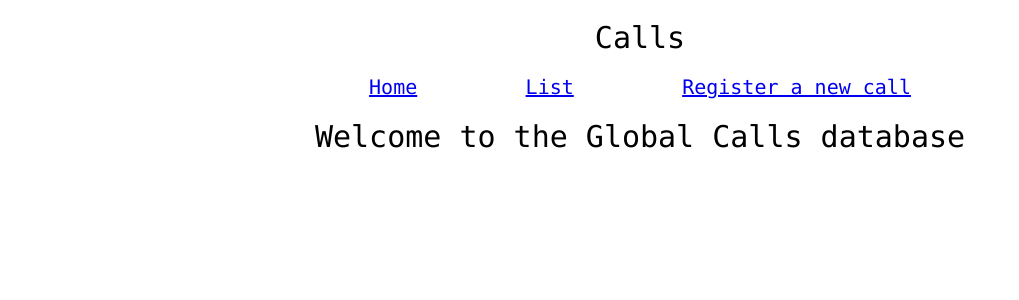
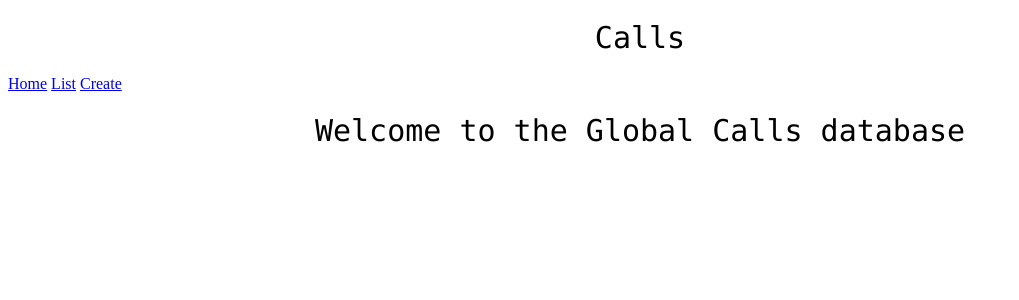
Before and after one commit to gurupratap-matharu/calls, a Django app: page /calls/index/ in a window 1280 px wide. Shown: the top 300 px of the page, without its empty margins (0-1019 px from the left). Run offline with Django 3.2, Linux system fonts and the light colour scheme; parts of the project's set-up code (start-up, migrations or seed data) failed here and were passed over; some libraries are stand-ins or nearby versions.

Commit message:
Add htmx to the base template

```diff
--- a/mysite/templates/layouts/base.html
+++ b/mysite/templates/layouts/base.html
@@ -13,14 +13,15 @@
             {% endblock title %}
 
         </title>
+        <script src="https://unpkg.com/htmx.org@1.9.2"
+                integrity="sha384-L6OqL9pRWyyFU3+/bjdSri+iIphTN/bvYyM37tICVyOJkWZLpP2vGn6VUEXgzg6h"
+                crossorigin="anonymous"></script>
     </head>
     <body>
         <h1>Calls</h1>
-        <h2>
-            <a href="{% url 'calls:index' %}">Home</a>&nbsp&nbsp&nbsp&nbsp&nbsp&nbsp&nbsp&nbsp
-            <a href="{% url 'calls:call-list' %}">List</a>&nbsp&nbsp&nbsp&nbsp&nbsp&nbsp&nbsp&nbsp
-            <a href="{% url 'calls:call-register' %}">Register a new call</a>
-        </h2>
+        <a href="{% url 'calls:index' %}">Home</a>
+        <a href="{% url 'calls:call-list' %}">List</a>
+        <a href="{% url 'calls:call-create' %}">Create</a>
 
         {% block content %}
         {% endblock content %}
```
